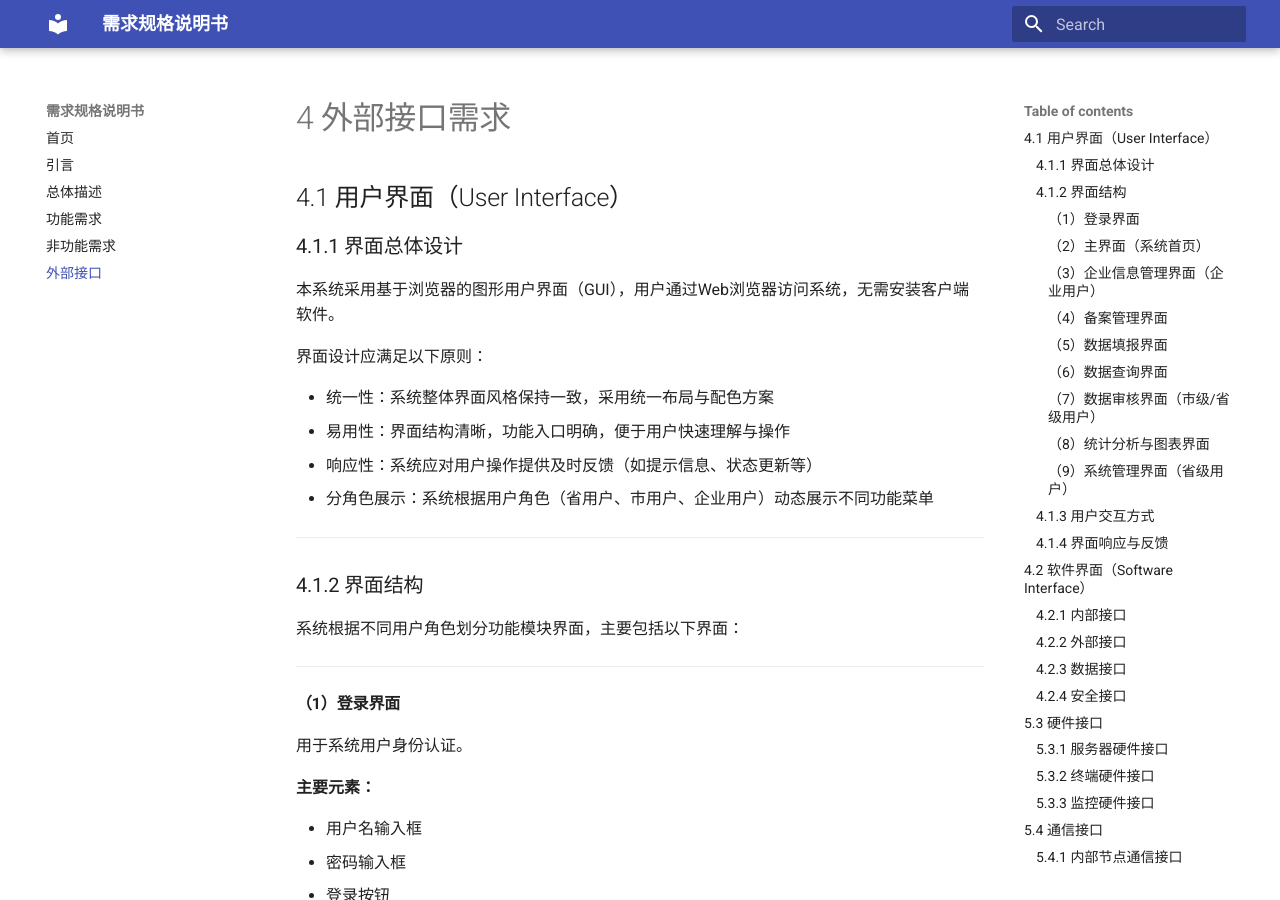
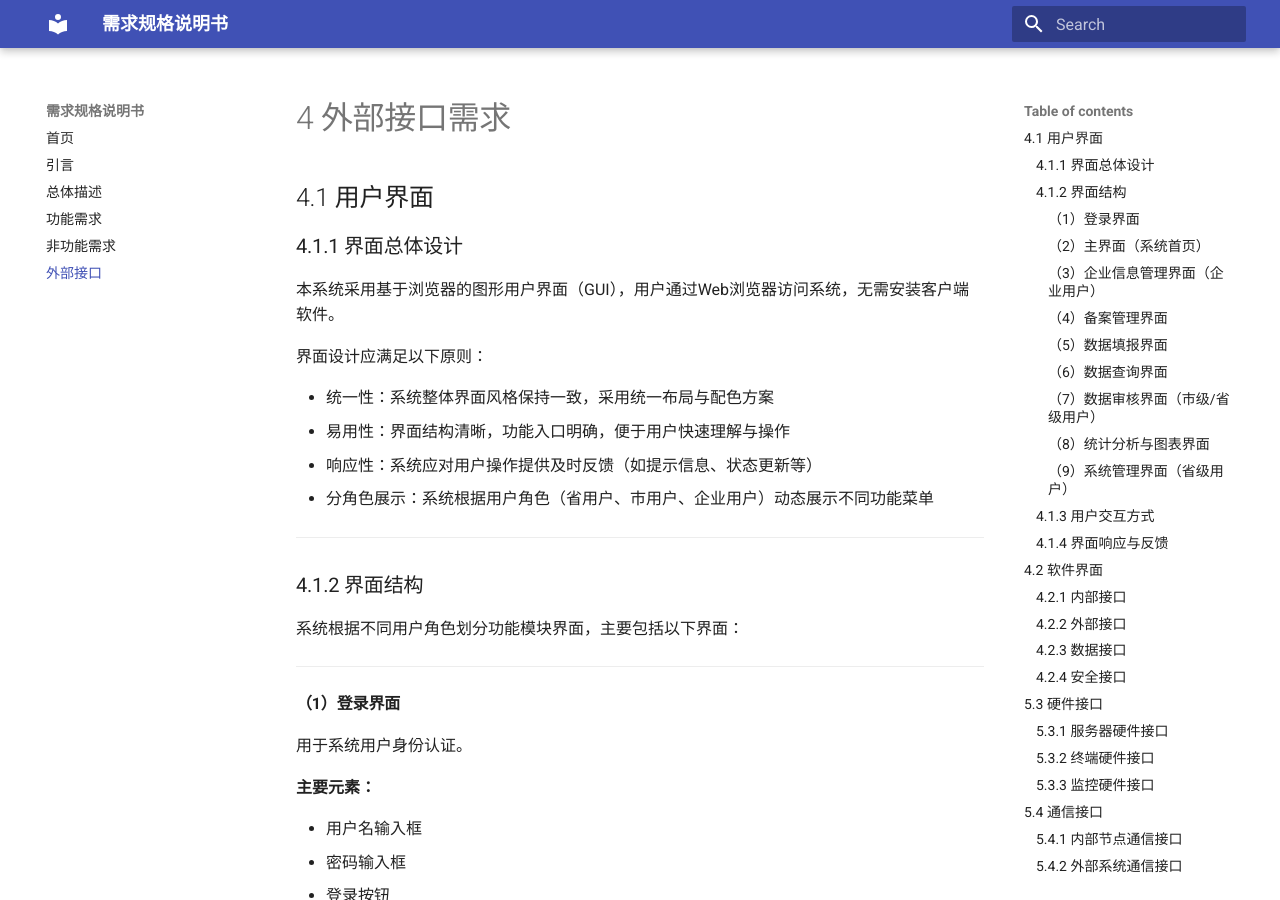
Before and after one commit to g513yb/Enterprise-Data-Collection, an MkDocs documentation site: the page built from docs/srs/interfaces.md, in a window 1280 px wide and 900 px high. Built offline with MkDocs 1.6.1 and Material for MkDocs 9.7.7, drawn with Linux system fonts in a browser that asks for light colours; some of the changed text lies outside the part shown.

Commit message:
更新接口部分

```diff
--- a/docs/srs/interfaces.md
+++ b/docs/srs/interfaces.md
@@ -1,6 +1,6 @@
 # 4 外部接口需求
 
-## 4.1 用户界面（User Interface）
+## 4.1 用户界面
 
 ### 4.1.1 界面总体设计
 
@@ -213,7 +213,7 @@
 
 ---
 
-## 4.2 软件界面（Software Interface）
+## 4.2 软件界面
 
 ### 4.2.1 内部接口
 
```
